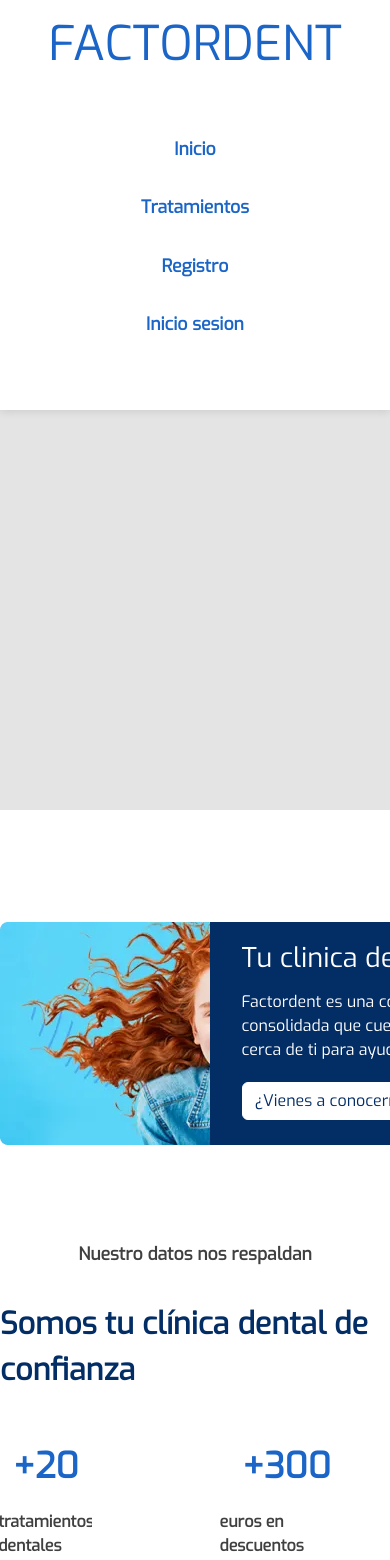
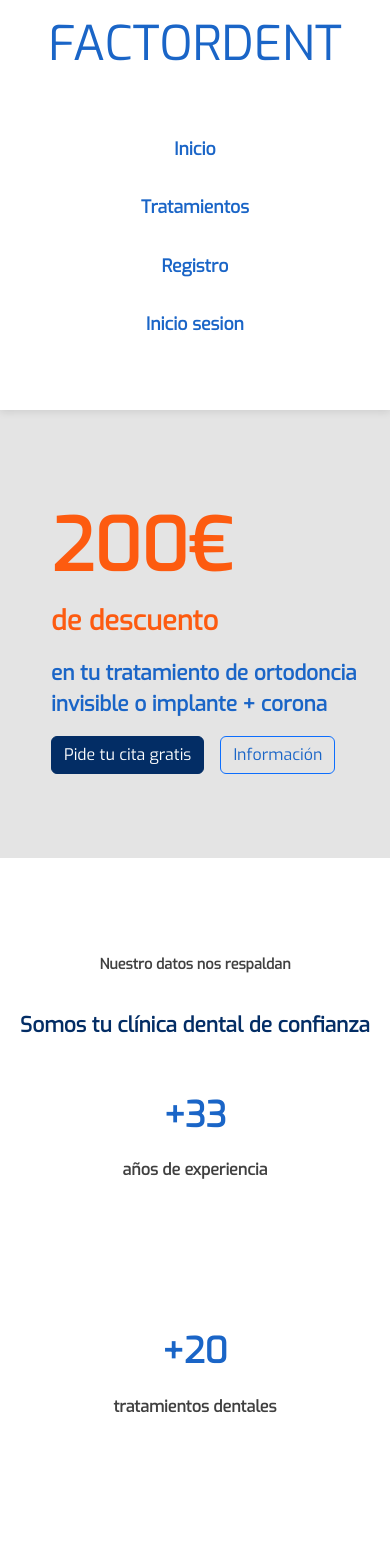
Before and after one commit to AdrianSolsona/dental-clinic-react, a React (Vite) app: page /home in a window 390 px wide. Shown: the top 1560 px of the page. Built offline with nearby package versions, Linux system fonts and the light colour scheme.

Commit message:
Feat: the responsive content at the beginning of the home page is modified.

```diff
--- a/src/layout/home/Home.css
+++ b/src/layout/home/Home.css
@@ -9,27 +9,27 @@ body{
 .navigator{
     width: 100%;
     display: flex;
-  justify-content: space-between;
-  align-items: center;
+    justify-content: space-between;
+    align-items: center;
 }
 .cont-discount{
     width: 100%;
     height: 25rem;
     background-color: rgb(228, 228, 228);
     display: flex;
+    justify-content: center;
+    align-items: center;
 }
 .picture-people{
-    width: 40rem;
-    height: 100%;
+    height: 25rem;
     display: flex;
-    position: relative;
-    left: 19%;
 }
 .discount{
-    width: 30%;
-    margin-left: 25rem;
+    width: 25rem;
+    margin-left: 10rem;
     margin-top: 1.5rem;
-
+    display: flex;
+    flex-direction: column;
 }
 .price{
     font-size: 6rem;
@@ -77,7 +77,6 @@ body{
     z-index: 1;
     position: relative;
 }
-
 .text-ubication{
     width: 32rem;
     background-color: rgb(3, 45, 101);
@@ -199,3 +198,58 @@ body{
     font-size: 0.8rem;
     margin-left: 0.5rem;
 }
+@media(max-width:1600px){
+
+}
+@media(max-width:1400px){
+
+}
+@media(max-width:1200px){
+  .discount{
+    margin-left: 7rem;
+  }
+}
+@media(max-width:992px){
+    .cont-discount{
+        height: 50rem;
+    }
+    .col-discount{
+        display: flex;
+        justify-content: center;
+        align-items: center;
+        flex-direction: column;
+    }
+    .clinic-vlc{
+        display: none;
+    }
+    .general-data{
+        display: flex;
+        flex-direction: column;
+        justify-content: center;
+        align-items: center;
+    }
+}
+@media(max-width:576px){
+    .cont-discount{
+        height: 28rem;
+    }
+    .picture-people{
+        display: none;
+    }
+    .discount{
+        margin-top: 0;
+    }
+    .price{
+        font-size: 4.5rem;
+    }
+    .treatment{
+        font-size: 1.3rem;
+        width: 20rem;
+    }
+    .our-data{
+        font-size: 0.9rem;
+    }
+   .are-confidence{
+    font-size: 1.3rem;
+   }
+}
--- a/src/layout/home/home.jsx
+++ b/src/layout/home/home.jsx
@@ -18,9 +18,14 @@ export const Home = () => {
         <>
         <NavBar className='navigator'/>
         <div className='cont-discount'>
+            <Container>
+                <Row>
+                    <Col xs={12} md={12} lg={6} xl={6} xxl={6} className='col-discount'>
                         <div className='picture-people'>
                             <img src= {peopleSunrise} alt="" />
                         </div>
+                    </Col>
+                    <Col xs={12} md={12} lg={12} xl={6} xxl={6} className='col-discount'>
                         <div className='discount'>
                             <p className='price'>200€</p>
                             <p className='of-discount'>de descuento</p>
@@ -30,19 +35,20 @@ export const Home = () => {
                                 <Button className='information'>Información</Button>
                             </div>
                         </div>
+                    </Col>
+                </Row>
+            </Container>
         </div>
         <div className='clinic-vlc'>
             <div className='clinic-ubication'>
                 <div>
                     <img src={clinicUbication} alt="" />
                 </div>
-                <div>
+            </div>
             <div className='text-ubication'>
                 <p className='your-clinic'>Tu clinica dental en valencia</p>
                 <p className='near-you'>Factordent es una compañía dental estable y consolidada que cuenta con una gran red de centros cerca de ti para ayudarte.</p>
                 <Button className='know-btn'>¿Vienes a conocernos?</Button>
-                    </div>
-                </div>
             </div>
         </div>
         <div className='confidence-all'>
```
Lines whose indentation alone changed are shown as unchanged.
